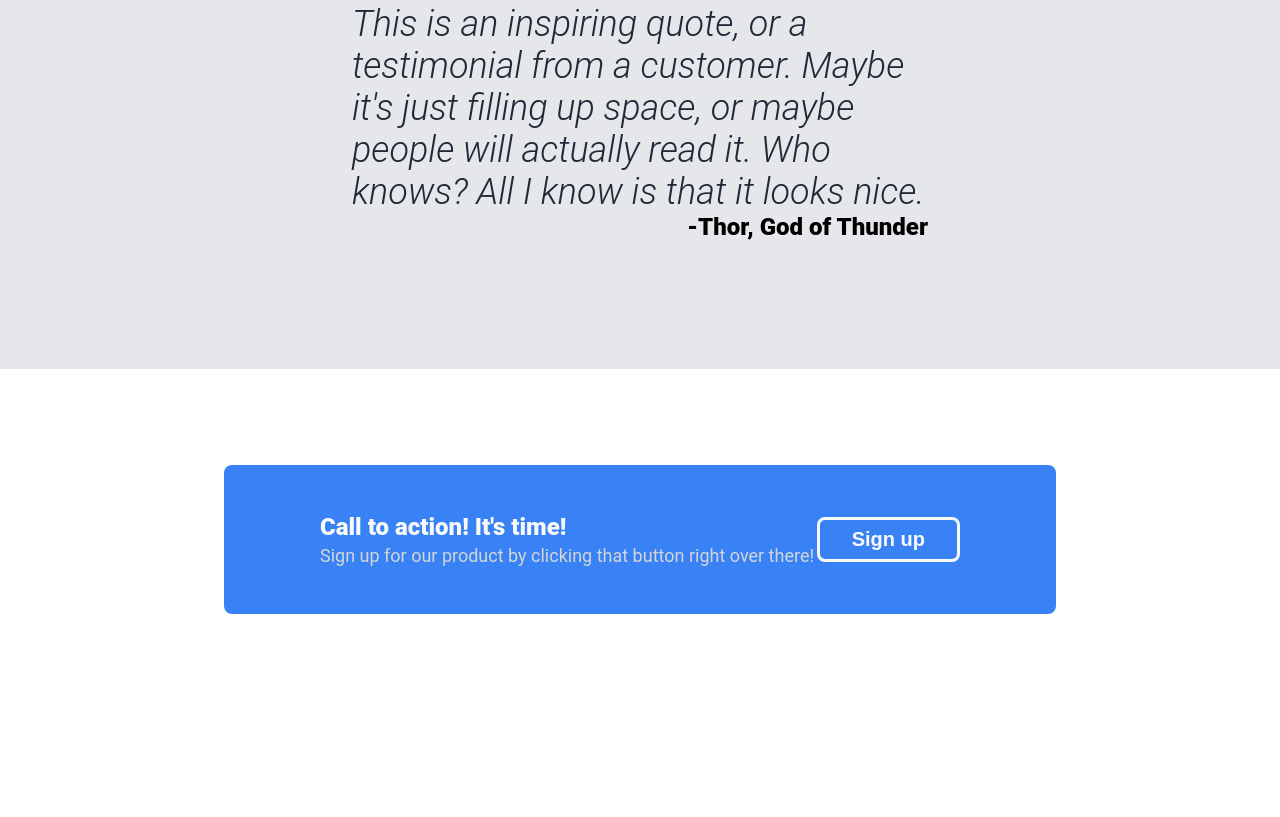
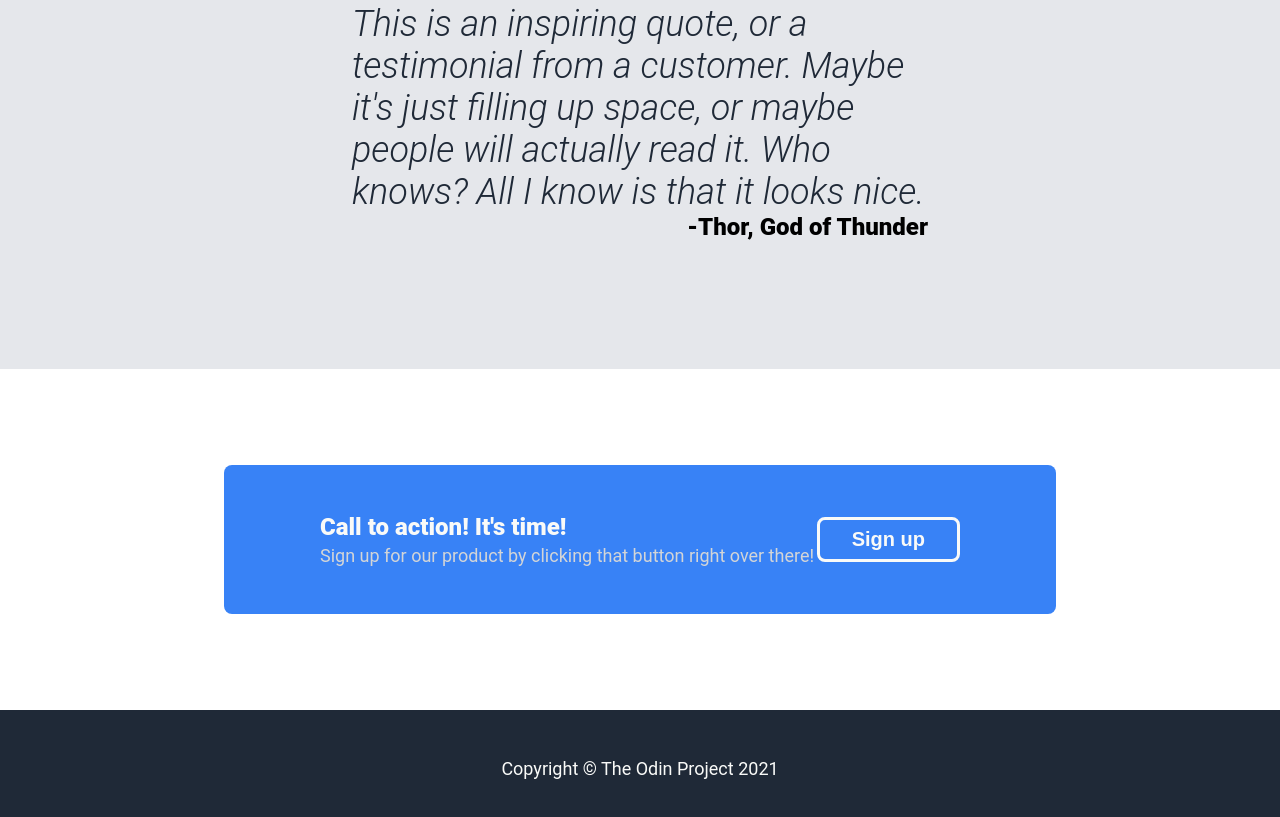
Before and after one commit to Antrikoss/odin-landing-page, a plain HTML site: page index.html in a window 1280 px wide. Shown: the part 1159-1976 px from the top of the page. Before the commit the page ends 1869 px from the top, so only its background shows below. Drawn offline with Linux system fonts and the light colour scheme.

Commit message:
Create footer section

```diff
--- a/index.html
+++ b/index.html
@@ -69,6 +69,7 @@
     </div>
 
     <div class="footer">
+        <p>Copyright &copy; The Odin Project 2021</p>
     </div>
 </body>
 </html>
--- a/styles.css
+++ b/styles.css
@@ -162,3 +162,11 @@
     border-radius: 8px;
     padding: 0.5rem 2rem;
 }
+
+.footer {
+    background-color: #1F2937;
+    padding: 3rem 0;
+    text-align: center;
+    color: #F9FAF8;
+    font-size: 18px;
+}
```
